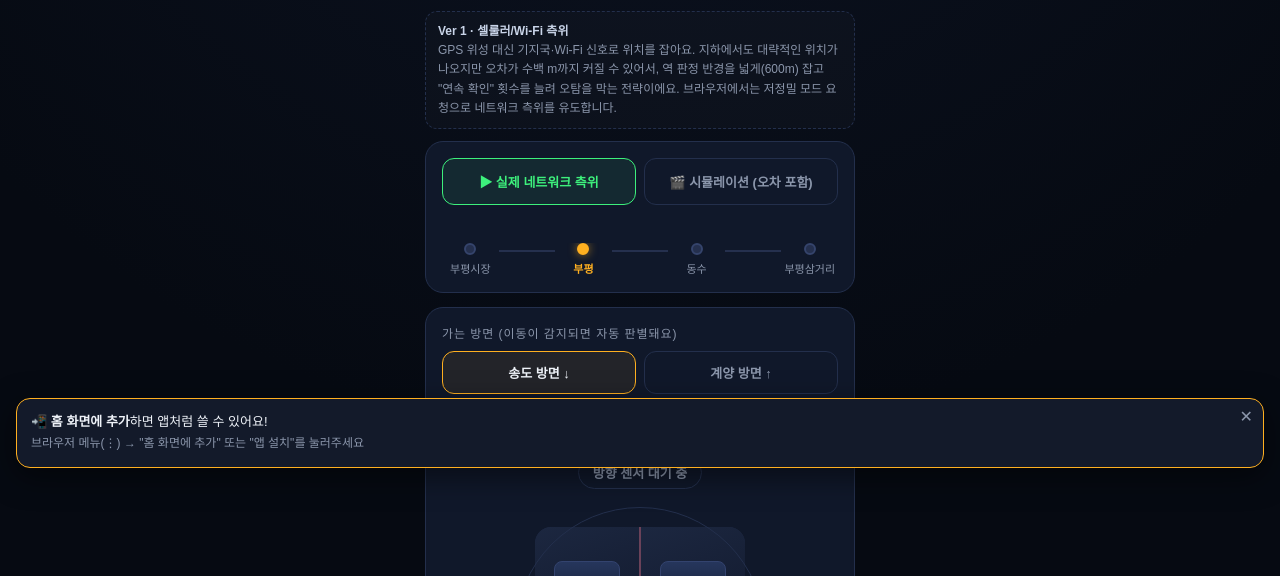
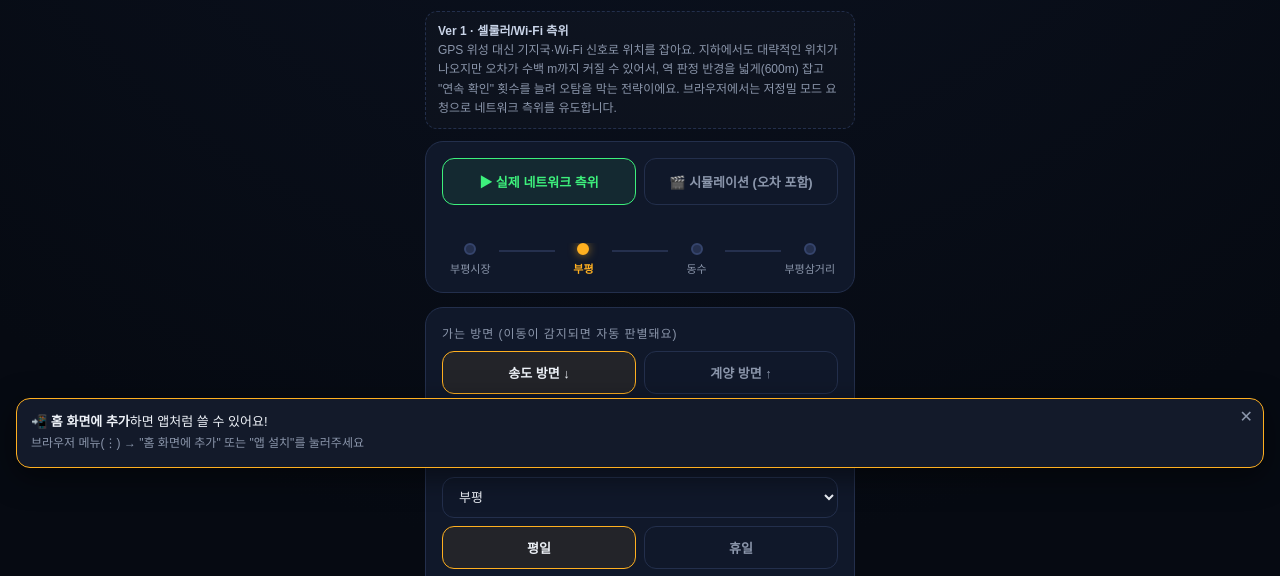
Before and after one commit to yjh0590/Where-should-I-go-Subway-version, a plain HTML site: page index.html in a window 1280 px wide. Shown: the part 316-892 px from the top of the page. Drawn offline with Linux system fonts and the light colour scheme.

Commit message:
Add first/last train times and transfer info per station

```diff
--- a/index.html
+++ b/index.html
@@ -103,6 +103,8 @@
     padding:11px 8px;font-size:13px;font-weight:600;cursor:pointer;font-family:inherit;}
   .dir-btn.active{border-color:var(--amber);color:var(--text);background:rgba(255,176,32,.08);}
   .dir-note{font-size:11px;color:var(--text-dim);margin-top:8px;}
+  #infoStation{width:100%;background:var(--panel);border:1px solid var(--panel-edge);color:var(--text);
+    border-radius:12px;padding:11px 12px;font-size:13px;font-family:inherit;}
 
   .compass-card{text-align:center;padding:22px 16px 18px;}
   .compass-wrap{position:relative;width:250px;height:250px;margin:8px auto 14px;}
@@ -227,6 +229,17 @@
     <div class="dir-note" id="dirNote"></div>
   </div>
 
+  <!-- 공용: 역 정보 (첫차/막차·환승) -->
+  <div class="card">
+    <span class="label">역 정보 · 첫차/막차 · 환승</span>
+    <select id="infoStation" onchange="renderStationInfo()"></select>
+    <div class="dir-row" style="margin-top:8px;">
+      <button class="dir-btn active" id="dayWd" onclick="setInfoDay(false)">평일</button>
+      <button class="dir-btn" id="dayHol" onclick="setInfoDay(true)">휴일</button>
+    </div>
+    <div class="mode-status" id="stationInfoBox" style="margin-top:10px;line-height:1.8;"></div>
+  </div>
+
   <!-- 공용: 나침반 -->
   <div class="card compass-card">
     <div id="alignBadge" class="align-badge">방향 센서 대기 중</div>
@@ -261,37 +274,39 @@
 
 <script>
 /* ═══ 공용 데이터/유틸 ═══ */
+// sched: [상행 평일 첫차, 상행 평일 막차, 상행 휴일 첫차, 상행 휴일 막차, 하행 평일 첫차, 하행 평일 막차, 하행 휴일 첫차, 하행 휴일 막차]
+// 출처: 인천교통공사 1호선 첫차/막차 시각표(ictr.or.kr). 상행=계양 방면, 하행=송도달빛축제공원 방면.
 const STATIONS = [
-  {name:"계양", lat:37.5713, lng:126.7379, platform:"side"},
-  {name:"귤현", lat:37.5654, lng:126.7317, platform:"side"},
-  {name:"박촌", lat:37.5561, lng:126.7280, platform:"side"},
-  {name:"임학", lat:37.5461, lng:126.7274, platform:"side"},
-  {name:"계산", lat:37.5407, lng:126.7276, platform:"side"},
-  {name:"경인교대입구", lat:37.5344, lng:126.7274, platform:"side"},
-  {name:"작전", lat:37.5262, lng:126.7273, platform:"side"},
-  {name:"갈산", lat:37.5199, lng:126.7237, platform:"side"},
-  {name:"부평구청", lat:37.5079, lng:126.7233, platform:"side"},
-  {name:"부평시장", lat:37.4979, lng:126.7226, platform:"side"},
-  {name:"부평", lat:37.4897, lng:126.7247, platform:"island"},
-  {name:"동수", lat:37.4838, lng:126.7220, platform:"side"},
-  {name:"부평삼거리", lat:37.4790, lng:126.7196, platform:"side"},
-  {name:"간석오거리", lat:37.4735, lng:126.7136, platform:"side"},
-  {name:"인천시청", lat:37.4562, lng:126.7052, platform:"island"},
-  {name:"예술회관", lat:37.4489, lng:126.6980, platform:"side"},
-  {name:"인천터미널", lat:37.4405, lng:126.6913, platform:"side"},
-  {name:"문학경기장", lat:37.4358, lng:126.6825, platform:"side"},
-  {name:"선학", lat:37.4275, lng:126.6787, platform:"side"},
-  {name:"신연수", lat:37.4141, lng:126.6763, platform:"side"},
-  {name:"원인재", lat:37.4038, lng:126.6790, platform:"side"},
-  {name:"동춘", lat:37.3948, lng:126.6757, platform:"side"},
-  {name:"동막", lat:37.3878, lng:126.6697, platform:"side"},
-  {name:"캠퍼스타운", lat:37.3838, lng:126.6620, platform:"side"},
-  {name:"테크노파크", lat:37.3862, lng:126.6512, platform:"side"},
-  {name:"지식정보단지", lat:37.3878, lng:126.6390, platform:"side"},
-  {name:"인천대입구", lat:37.3844, lng:126.6289, platform:"side"},
-  {name:"센트럴파크", lat:37.3931, lng:126.6335, platform:"side"},
-  {name:"국제업무지구", lat:37.3968, lng:126.6412, platform:"side"},
-  {name:"송도달빛축제공원", lat:37.3898, lng:126.6486, platform:"island"}
+  {name:"계양", lat:37.5713, lng:126.7379, platform:"side", sched:["05:42","00:52","05:42","00:52","05:39","00:39","05:39","00:39"]},
+  {name:"귤현", lat:37.5654, lng:126.7317, platform:"side", sched:["05:40","00:50","05:40","00:50","05:41","00:41","05:41","00:41"]},
+  {name:"박촌", lat:37.5561, lng:126.7280, platform:"side", sched:["05:37","00:47","05:37","00:47","05:30","00:44","05:33","00:44"]},
+  {name:"임학", lat:37.5461, lng:126.7274, platform:"side", sched:["05:35","00:45","05:35","00:45","05:32","00:46","05:35","00:46"]},
+  {name:"계산", lat:37.5407, lng:126.7276, platform:"side", sched:["05:33","00:43","05:33","00:43","05:34","00:48","05:37","00:48"]},
+  {name:"경인교대입구", lat:37.5344, lng:126.7274, platform:"side", sched:["05:31","00:41","05:31","00:41","05:36","00:50","05:39","00:50"]},
+  {name:"작전", lat:37.5262, lng:126.7273, platform:"side", sched:["05:30","00:40","05:30","00:40","05:30","00:51","05:30","00:51"]},
+  {name:"갈산", lat:37.5199, lng:126.7237, platform:"side", sched:["05:46","00:38","05:46","00:38","05:32","00:45","05:32","00:45"]},
+  {name:"부평구청", lat:37.5079, lng:126.7233, platform:"side", sched:["05:44","00:36","05:44","00:36","05:34","00:47","05:34","00:47"]},
+  {name:"부평시장", lat:37.4979, lng:126.7226, platform:"side", sched:["05:42","00:34","05:42","00:34","05:36","00:49","05:36","00:49"]},
+  {name:"부평", lat:37.4897, lng:126.7247, platform:"island", transfer:"경인선 1호선", sched:["05:41","00:32","05:41","00:32","05:37","00:50","05:37","00:50"]},
+  {name:"동수", lat:37.4838, lng:126.7220, platform:"side", sched:["05:39","00:30","05:39","00:30","05:39","00:52","05:39","00:52"]},
+  {name:"부평삼거리", lat:37.4790, lng:126.7196, platform:"side", sched:["05:37","00:28","05:37","00:28","05:41","00:54","05:41","00:54"]},
+  {name:"간석오거리", lat:37.4735, lng:126.7136, platform:"side", sched:["05:35","00:26","05:35","00:26","05:43","00:56","05:43","00:56"]},
+  {name:"인천시청", lat:37.4562, lng:126.7052, platform:"island", transfer:"수인분당선", sched:["05:32","00:23","05:32","00:23","05:46","00:59","05:46","00:59"]},
+  {name:"예술회관", lat:37.4489, lng:126.6980, platform:"side", sched:["05:30","00:21","05:30","00:21","05:32","01:01","05:32","01:01"]},
+  {name:"인천터미널", lat:37.4405, lng:126.6913, platform:"side", sched:["05:40","00:20","05:40","00:20","05:33","00:51","05:33","00:51"]},
+  {name:"문학경기장", lat:37.4358, lng:126.6825, platform:"side", sched:["05:39","00:18","05:39","00:18","05:35","00:52","05:35","00:52"]},
+  {name:"선학", lat:37.4275, lng:126.6787, platform:"side", sched:["05:37","00:17","05:37","00:17","05:36","00:54","05:36","00:54"]},
+  {name:"신연수", lat:37.4141, lng:126.6763, platform:"side", sched:["05:35","00:28","05:35","00:28","05:38","00:56","05:38","00:56"]},
+  {name:"원인재", lat:37.4038, lng:126.6790, platform:"side", transfer:"수인분당선", sched:["05:34","00:27","05:34","00:27","05:40","00:57","05:40","00:57"]},
+  {name:"동춘", lat:37.3948, lng:126.6757, platform:"side", sched:["05:32","00:25","05:32","00:25","05:42","00:59","05:42","00:59"]},
+  {name:"동막", lat:37.3878, lng:126.6697, platform:"side", sched:["05:30","00:23","05:30","00:22","05:44","01:01","05:44","01:01"]},
+  {name:"캠퍼스타운", lat:37.3838, lng:126.6620, platform:"side", sched:["05:41","00:21","05:41","00:20","05:46","00:52","05:46","00:52"]},
+  {name:"테크노파크", lat:37.3862, lng:126.6512, platform:"side", sched:["05:39","00:19","05:39","00:18","05:48","00:54","05:48","00:54"]},
+  {name:"지식정보단지", lat:37.3878, lng:126.6390, platform:"side", sched:["05:37","00:17","05:37","00:16","05:50","00:56","05:50","00:56"]},
+  {name:"인천대입구", lat:37.3844, lng:126.6289, platform:"side", sched:["05:35","00:15","05:35","00:14","05:52","00:58","05:52","00:58"]},
+  {name:"센트럴파크", lat:37.3931, lng:126.6335, platform:"side", sched:["05:34","00:14","05:34","00:13","05:53","00:59","05:53","00:59"]},
+  {name:"국제업무지구", lat:37.3968, lng:126.6412, platform:"side", sched:["05:32","00:12","05:32","00:11","05:55","01:01","05:55","01:01"]},
+  {name:"송도달빛축제공원", lat:37.3898, lng:126.6486, platform:"island", sched:["05:30","00:10","05:30","00:09","05:57","-","05:57","-"]}
 ];
 const $ = id => document.getElementById(id);
 const toRad=d=>d*Math.PI/180, toDeg=r=>r*180/Math.PI;
@@ -743,8 +758,33 @@ function updateArrow(heading){
   const mv=$("manualVal"); if (mv) mv.textContent=Math.round(heading)+"°";
 }
 
+/* ═══ 공용: 역 정보 (첫차/막차·환승) ═══ */
+let infoHoliday=false;
+function initStationInfo(){
+  $("infoStation").innerHTML = STATIONS.map((s,i)=>'<option value="'+i+'">'+s.name+'</option>').join("");
+  $("infoStation").value=curIdx;
+  renderStationInfo();
+}
+function setInfoDay(hol){
+  infoHoliday=hol;
+  $("dayWd").classList.toggle("active",!hol);
+  $("dayHol").classList.toggle("active",hol);
+  renderStationInfo();
+}
+function renderStationInfo(){
+  const s=STATIONS[+$("infoStation").value];
+  const [fuWd,luWd,fuHol,luHol,fdWd,ldWd,fdHol,ldHol]=s.sched;
+  const [fu,lu]=infoHoliday?[fuHol,luHol]:[fuWd,luWd];
+  const [fd,ld]=infoHoliday?[fdHol,ldHol]:[fdWd,ldWd];
+  $("stationInfoBox").innerHTML =
+    "계양 방면(상행) 첫차 "+fu+" · 막차 "+lu+"<br>"+
+    "송도 방면(하행) 첫차 "+fd+" · 막차 "+ld+"<br>"+
+    (s.transfer ? "🔁 환승: "+s.transfer : "환승역 아님");
+}
+
 renderRoute();
 computeDoor();
+initStationInfo();
 </script>
 
 <div id="installTip" style="display:none;position:fixed;left:16px;right:16px;bottom:16px;z-index:100;
```
